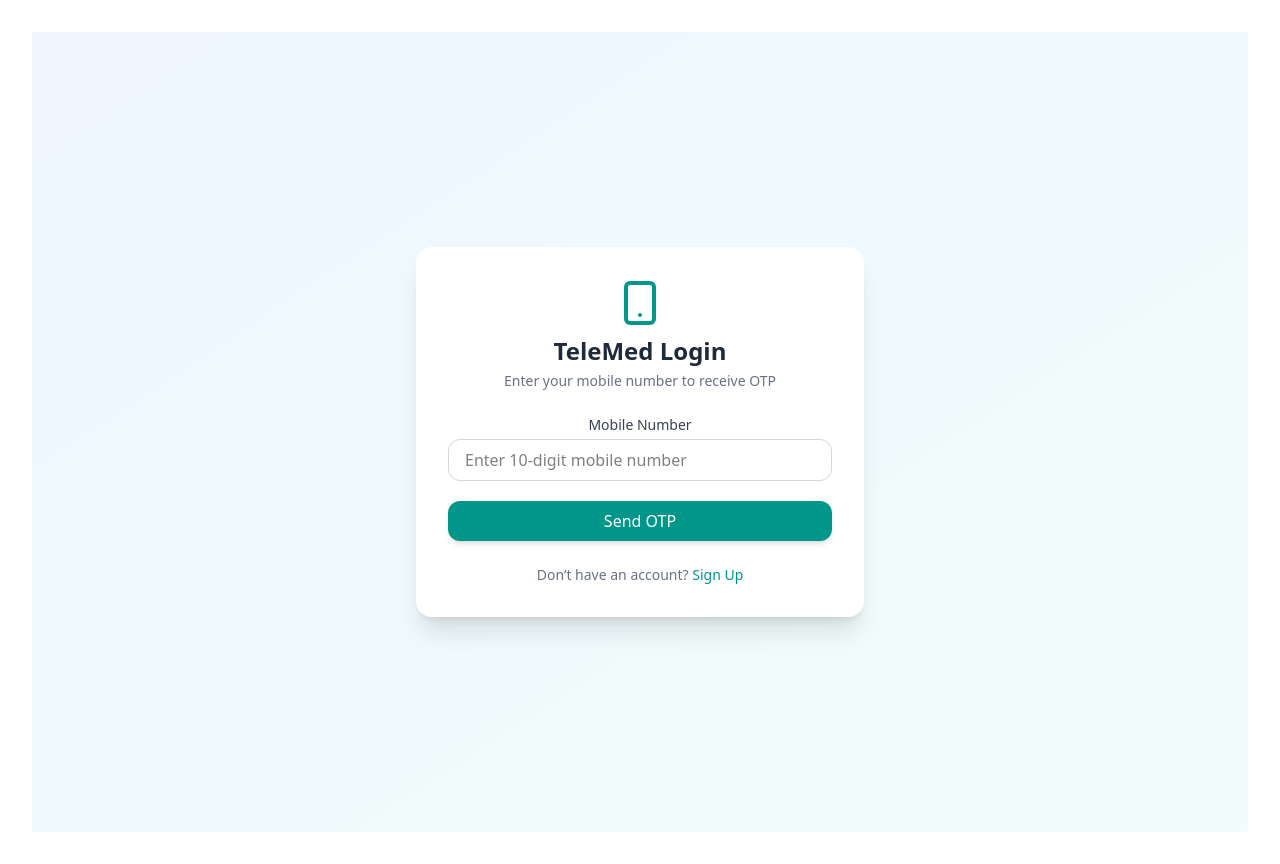
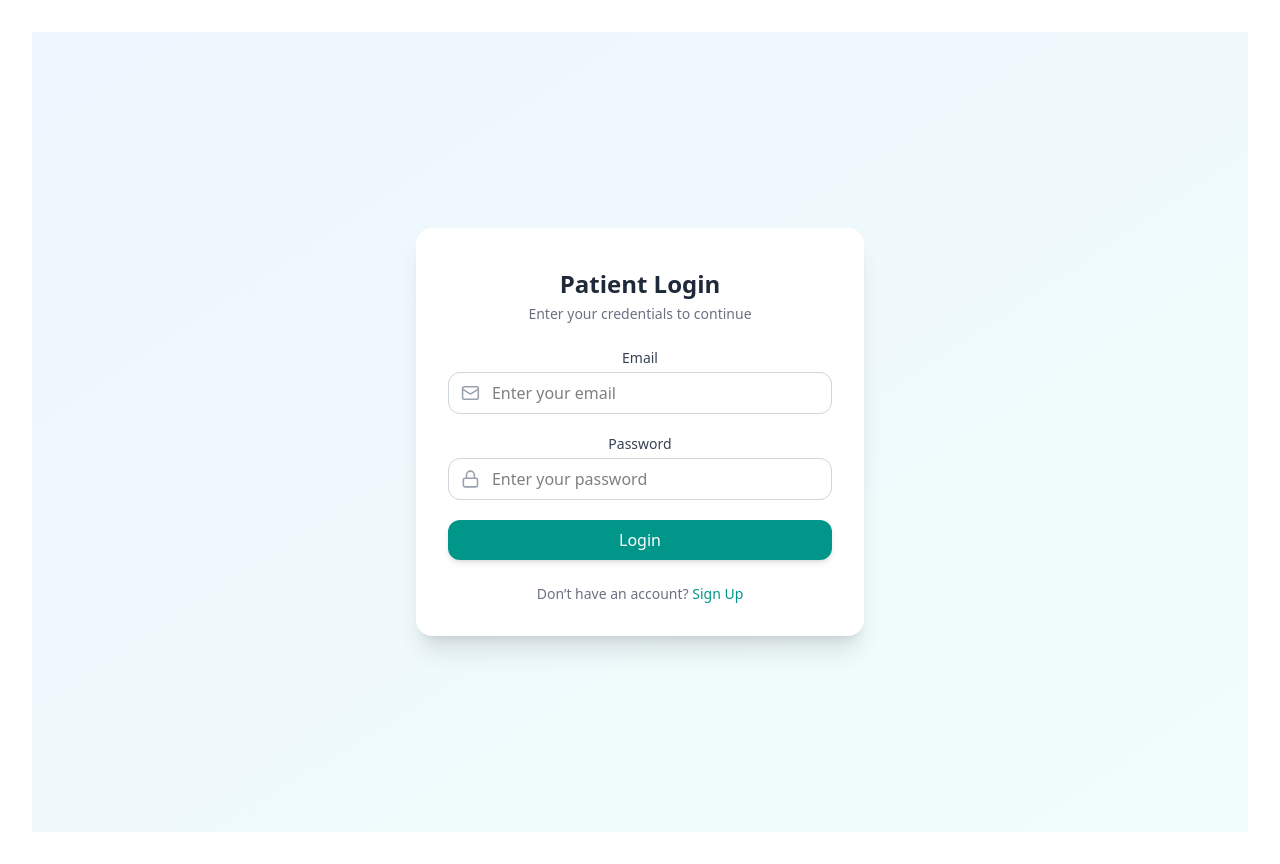
Before and after one commit to YashRajCs23/Telemedicine, a React (Vite) app in the folder frontend/: page /user/login in a window 1280 px wide. Built offline with nearby package versions, Linux system fonts and the light colour scheme.

Commit message:
[yash] updated login signup

```diff
--- a/frontend/src/components/Landing/DoctorSignup.jsx
+++ b/frontend/src/components/Landing/DoctorSignup.jsx
@@ -5,11 +5,11 @@ import {
   MapPin,
   Briefcase,
   Mail,
-  FileText,
   Eye,
   EyeOff,
   Lock,
   Loader2,
+  Stethoscope,
 } from "lucide-react";
 
 export default function DoctorSignup() {
@@ -20,7 +20,7 @@ export default function DoctorSignup() {
     experience: "",
     email: "",
     password: "",
-    description: "",
+    specialty: "",
   });
 
   const [showPassword, setShowPassword] = useState(false);
@@ -68,7 +68,7 @@ export default function DoctorSignup() {
         experience: "",
         email: "",
         password: "",
-        description: "",
+        specialty: "",
       });
     }, 1500);
   };
@@ -183,22 +183,33 @@ export default function DoctorSignup() {
             )}
           </div>
 
-          {/* Description */}
+          {/* Specialty Dropdown */}
           <div>
             <label className="block text-sm font-medium text-gray-600 mb-1">
-              Description
+              Specialty
             </label>
-            <div className="flex items-start border rounded-xl px-3 py-2 shadow-sm focus-within:ring-2 focus-within:ring-blue-400">
-              <FileText className="h-5 w-5 text-gray-400 mr-2 mt-1" />
-              <textarea
-                name="description"
-                placeholder="Briefly describe your specialization..."
-                value={form.description}
+            <div className="flex items-center border rounded-xl px-3 py-2 shadow-sm focus-within:ring-2 focus-within:ring-blue-400">
+              <Stethoscope className="h-5 w-5 text-gray-400 mr-2" />
+              <select
+                name="specialty"
+                value={form.specialty}
                 onChange={handleChange}
                 required
-                rows="3"
-                className="w-full outline-none text-gray-700 placeholder-gray-400 resize-none"
-              />
+                className="w-full outline-none text-gray-700 placeholder-gray-400 bg-transparent"
+              >
+                <option value="">Select Specialty</option>
+                <option value="General Physician">General Physician</option>
+                <option value="Cardiologist">Cardiologist</option>
+                <option value="Dermatologist">Dermatologist</option>
+                <option value="Pediatrician">Pediatrician</option>
+                <option value="Orthopedic">Orthopedic</option>
+                <option value="Neurologist">Neurologist</option>
+                <option value="Psychiatrist">Psychiatrist</option>
+                <option value="Gynecologist">Gynecologist</option>
+                <option value="Dentist">Dentist</option>
+                <option value="ENT Specialist">ENT Specialist</option>
+                <option value="Other">Other</option>
+              </select>
             </div>
           </div>
 
--- a/frontend/src/components/Landing/UserLogin.jsx
+++ b/frontend/src/components/Landing/UserLogin.jsx
@@ -1,21 +1,23 @@
 // src/components/Landing/UserLogin.jsx
 import { useState } from "react";
-import { Smartphone } from "lucide-react";
+import { Mail, Lock } from "lucide-react";
 import { Link } from "react-router-dom";
 
 export default function UserLogin() {
-  const [mobile, setMobile] = useState("");
+  const [email, setEmail] = useState("");
+  const [password, setPassword] = useState("");
 
   const handleSubmit = (e) => {
     e.preventDefault();
 
-    if (/^[0-9]{10}$/.test(mobile)) {
-      console.log("Login with mobile:", mobile);
-      // TODO: Call backend API to send OTP
-      alert(`OTP sent to ${mobile}`);
-    } else {
-      alert("Please enter a valid 10-digit mobile number.");
+    if (!email || !password) {
+      alert("Please enter both email and password.");
+      return;
     }
+
+    console.log("Login with:", { email, password });
+    // TODO: Call backend API for authentication
+    alert(`Logged in as ${email}`);
   };
 
   return (
@@ -23,32 +25,52 @@ export default function UserLogin() {
       <div className="w-full max-w-md rounded-2xl bg-white shadow-xl p-8">
         {/* Header */}
         <div className="flex flex-col items-center mb-6">
-          <Smartphone className="w-12 h-12 text-teal-600" />
           <h1 className="text-2xl font-semibold text-gray-800 mt-2">
-            TeleMed Login
+            Patient Login
           </h1>
           <p className="text-gray-500 text-sm mt-1">
-            Enter your mobile number to receive OTP
+            Enter your credentials to continue
           </p>
         </div>
 
         {/* Login Form */}
         <form onSubmit={handleSubmit} className="space-y-5">
-          {/* Mobile Number */}
+          {/* Email */}
           <div>
             <label className="block text-sm font-medium text-gray-700 mb-1">
-              Mobile Number
+              Email
             </label>
-            <input
-              type="tel"
-              name="mobile"
-              value={mobile}
-              onChange={(e) => setMobile(e.target.value)}
-              required
-              maxLength={10}
-              placeholder="Enter 10-digit mobile number"
-              className="w-full rounded-xl border border-gray-300 px-4 py-2 focus:ring-2 focus:ring-teal-500 focus:outline-none"
-            />
+            <div className="flex items-center rounded-xl border border-gray-300 px-3">
+              <Mail className="w-5 h-5 text-gray-400" />
+              <input
+                type="email"
+                name="email"
+                value={email}
+                onChange={(e) => setEmail(e.target.value)}
+                required
+                placeholder="Enter your email"
+                className="w-full px-3 py-2 focus:ring-2 focus:ring-teal-500 focus:outline-none rounded-xl"
+              />
+            </div>
+          </div>
+
+          {/* Password */}
+          <div>
+            <label className="block text-sm font-medium text-gray-700 mb-1">
+              Password
+            </label>
+            <div className="flex items-center rounded-xl border border-gray-300 px-3">
+              <Lock className="w-5 h-5 text-gray-400" />
+              <input
+                type="password"
+                name="password"
+                value={password}
+                onChange={(e) => setPassword(e.target.value)}
+                required
+                placeholder="Enter your password"
+                className="w-full px-3 py-2 focus:ring-2 focus:ring-teal-500 focus:outline-none rounded-xl"
+              />
+            </div>
           </div>
 
           {/* Submit */}
@@ -56,7 +78,7 @@ export default function UserLogin() {
             type="submit"
             className="w-full bg-teal-600 text-white py-2 rounded-xl hover:bg-teal-700 transition shadow-md"
           >
-            Send OTP
+            Login
           </button>
         </form>
 
@@ -64,7 +86,7 @@ export default function UserLogin() {
         <p className="text-center text-sm text-gray-500 mt-6">
           Don’t have an account?{" "}
           <Link
-            to="/user/signup"   // ✅ Fixed path
+            to="/user/signup"
             className="text-teal-600 font-medium hover:underline"
           >
             Sign Up
--- a/frontend/src/components/Landing/UserSignup.jsx
+++ b/frontend/src/components/Landing/UserSignup.jsx
@@ -1,11 +1,13 @@
 // src/components/Landing/UserSignup.jsx
 import { useState } from "react";
-import { UserPlus } from "lucide-react";
+import { UserPlus, Mail, Lock } from "lucide-react";
 import { Link, useNavigate } from "react-router-dom";
 
 export default function UserSignup() {
   const [form, setForm] = useState({
     name: "",
+    email: "",
+    password: "",
     mobile: "",
     locality: "",
     language: "English",
@@ -27,6 +29,14 @@ export default function UserSignup() {
 
     if (form.mobile.length !== 10) {
       alert("Mobile number must be 10 digits");
+      return;
+    }
+    if (!form.email.includes("@")) {
+      alert("Please enter a valid email address");
+      return;
+    }
+    if (form.password.length < 6) {
+      alert("Password must be at least 6 characters");
       return;
     }
 
@@ -67,6 +77,44 @@ export default function UserSignup() {
               placeholder="Enter your name"
               className="w-full rounded-xl border border-gray-300 px-4 py-2 focus:ring-2 focus:ring-teal-500 focus:outline-none"
             />
+          </div>
+
+          {/* Email */}
+          <div>
+            <label className="block text-sm font-medium text-gray-700 mb-1">
+              Email
+            </label>
+            <div className="flex items-center rounded-xl border border-gray-300 px-3">
+              <Mail className="w-5 h-5 text-gray-400" />
+              <input
+                type="email"
+                name="email"
+                value={form.email}
+                onChange={handleChange}
+                required
+                placeholder="Enter your email"
+                className="w-full px-3 py-2 focus:ring-2 focus:ring-teal-500 focus:outline-none rounded-xl"
+              />
+            </div>
+          </div>
+
+          {/* Password */}
+          <div>
+            <label className="block text-sm font-medium text-gray-700 mb-1">
+              Password
+            </label>
+            <div className="flex items-center rounded-xl border border-gray-300 px-3">
+              <Lock className="w-5 h-5 text-gray-400" />
+              <input
+                type="password"
+                name="password"
+                value={form.password}
+                onChange={handleChange}
+                required
+                placeholder="Enter your password"
+                className="w-full px-3 py-2 focus:ring-2 focus:ring-teal-500 focus:outline-none rounded-xl"
+              />
+            </div>
           </div>
 
           {/* Mobile Number */}
```
